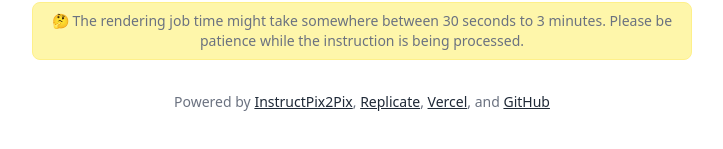
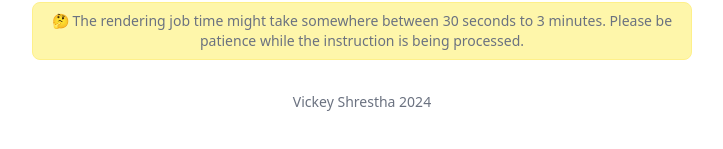
Before and after one commit to vickeyshrestha/paint-by-text, a Next.js app: page / in a window 1280 px wide. Shown: the part 939-1088 px from the top of the page, without its empty margins (278-1001 px from the left). Built offline with nearby package versions, Linux system fonts and the light colour scheme.

Commit message:
- added a msg that rendering takes time

```diff
--- a/components/footer.js
+++ b/components/footer.js
@@ -53,24 +53,7 @@ export default function Footer({ events, startOver, handleImageDropped }) {
       </div>
 
       <div className="text-center lil-text mt-8">
-        Powered by{" "}
-        <Link href="https://www.timothybrooks.com/instruct-pix2pix/" target="_blank">
-          InstructPix2Pix
-        </Link>
-        ,{" "}
-        <Link
-          href="https://replicate.com/timothybrooks/instruct-pix2pix?utm_source=project&utm_campaign=paintbytext"
-          target="_blank">
-          Replicate
-        </Link>
-        ,{" "}
-        <Link href="https://vercel.com/templates/ai" target="_blank">
-          Vercel
-        </Link>
-        , and{" "}
-        <Link href="https://github.com/replicate/instruct-pix2pix-demo" target="_blank">
-          GitHub
-        </Link>
+        Vickey Shrestha 2024
       </div>
     </footer>
   );
--- a/next.config.js
+++ b/next.config.js
@@ -26,7 +26,7 @@ const nextConfig = {
     return [
       {
         source: "/github",
-        destination: "https://github.com/replicate/paint-by-text",
+        destination: "https://github.com/vickeyshrestha/paint-by-text",
         permanent: false,
       },
       {
```
